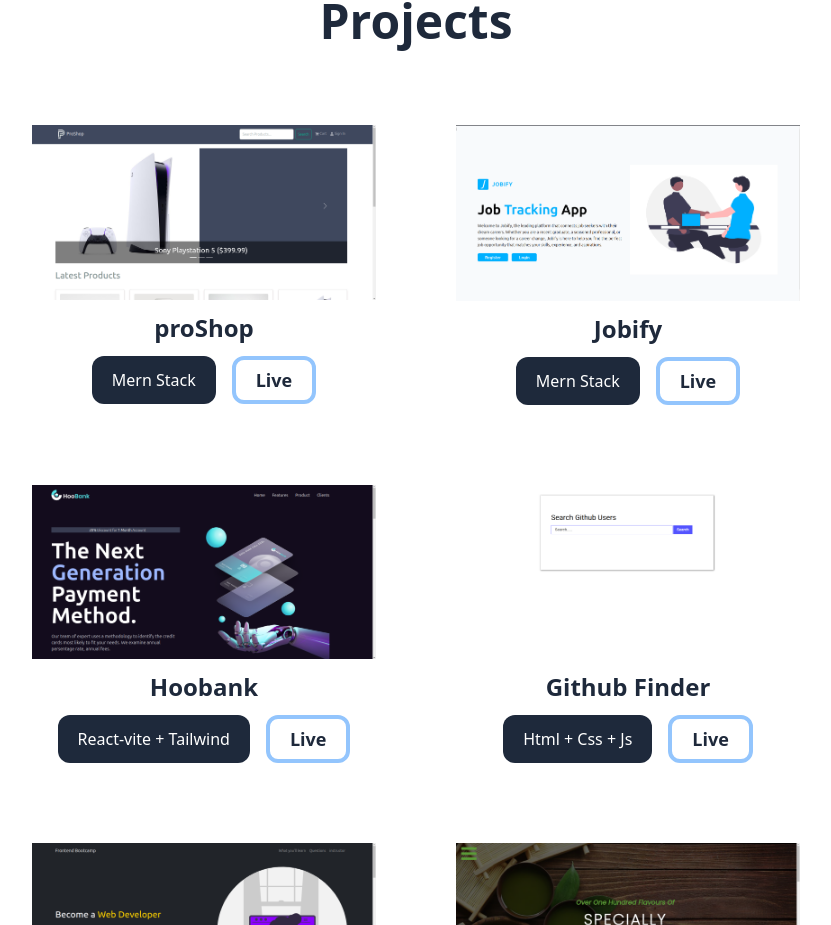
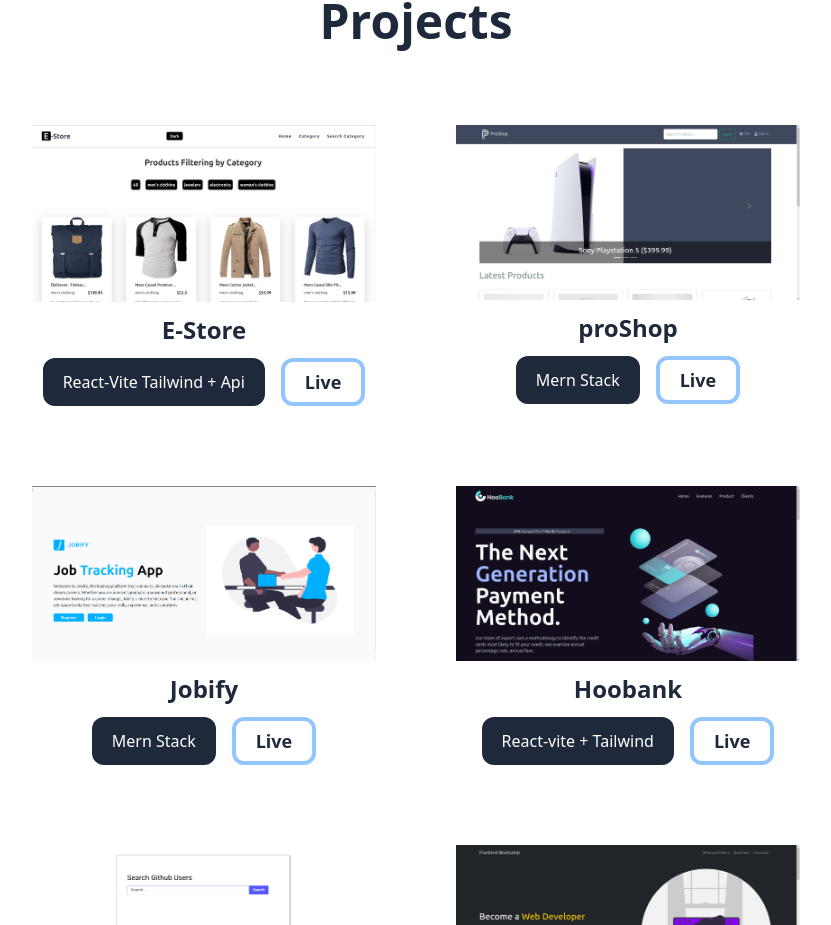
Before and after one commit to Alimisolution/portfolio, a React (Vite) app: page / in a window 1280 px wide. Shown: the part 1997-2922 px from the top of the page, without its empty margins (224-1055 px from the left). Built offline with nearby package versions, Linux system fonts and the light colour scheme.

Commit message:
Added-New-Project

```diff
--- a/src/projects.js
+++ b/src/projects.js
@@ -1,11 +1,12 @@
 const  Projects = [
-    {id: 1, image: "/img/proshop.png", name: "proShop", code : "Mern Stack", link: "https://proshop-hwl2.onrender.com/", status: 'Live'},
-    {id: 2, image: "/img/jobify.png", name: "Jobify", code : "Mern Stack", link: "https://jobify-qiz6.onrender.com/", status: 'Live'},
-    {id: 3, image: "/img/hoobank.png", name: "Hoobank", code: "React-vite + Tailwind", link: "https://hoobank-site-react.netlify.app/", status: 'Live'},
-    {id: 4, image: "/img/gitfinder.png", name: "Github Finder", code: "Html + Css + Js", link: "https://github-user-search-using-input.netlify.app/", status: 'Live'},
-    {id: 5, image: "/img/bootcamp.png", name: "Bootcamp", code: "Bootstrap", link: "https://bootcamp-bootstra.netlify.app/", status: 'Live'},
-    {id: 6, image: "/img/teasite.png", name: "Tea-Site", code: "Html + Css + Js", link: "https://alimiteasite.netlify.app/", status: 'Live'},
-    {id: 7, image: "/img/rshoe.png",name: "R-Shoe", code: "Html + Css + Js", link: "https://rshoe.netlify.app/", status: 'Live'},
+    {id: 1, image: "/img/e-store.png", name: "E-Store", code : "React-Vite  Tailwind + Api", link: "https://e-store-web.netlify.app/", status: 'Live'},
+    {id: 2, image: "/img/proshop.png", name: "proShop", code : "Mern Stack", link: "https://proshop-hwl2.onrender.com/", status: 'Live'},
+    {id: 3, image: "/img/jobify.png", name: "Jobify", code : "Mern Stack", link: "https://jobify-qiz6.onrender.com/", status: 'Live'},
+    {id: 4, image: "/img/hoobank.png", name: "Hoobank", code: "React-vite + Tailwind", link: "https://hoobank-site-react.netlify.app/", status: 'Live'},
+    {id: 5, image: "/img/gitfinder.png", name: "Github Finder", code: "Html + Css + Js", link: "https://github-user-search-using-input.netlify.app/", status: 'Live'},
+    {id: 6, image: "/img/bootcamp.png", name: "Bootcamp", code: "Bootstrap", link: "https://bootcamp-bootstra.netlify.app/", status: 'Live'},
+    {id: 7, image: "/img/teasite.png", name: "Tea-Site", code: "Html + Css + Js", link: "https://alimiteasite.netlify.app/", status: 'Live'},
+    {id: 8, image: "/img/rshoe.png",name: "R-Shoe", code: "Html + Css + Js", link: "https://rshoe.netlify.app/", status: 'Live'},
 ]
 
 export default Projects
```
Also changed, not shown: public/img/e-store.png (added).
